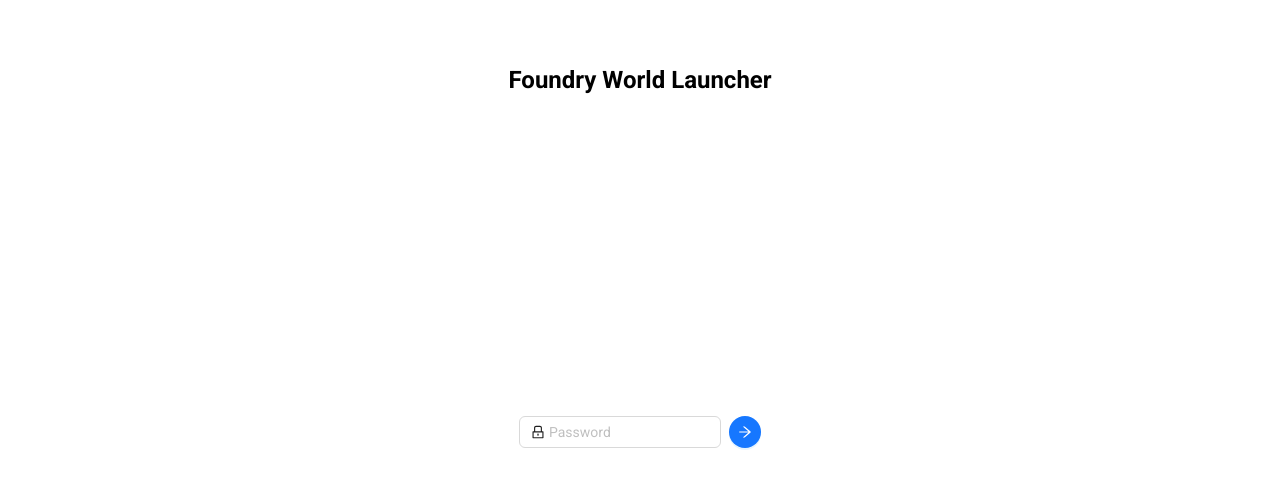
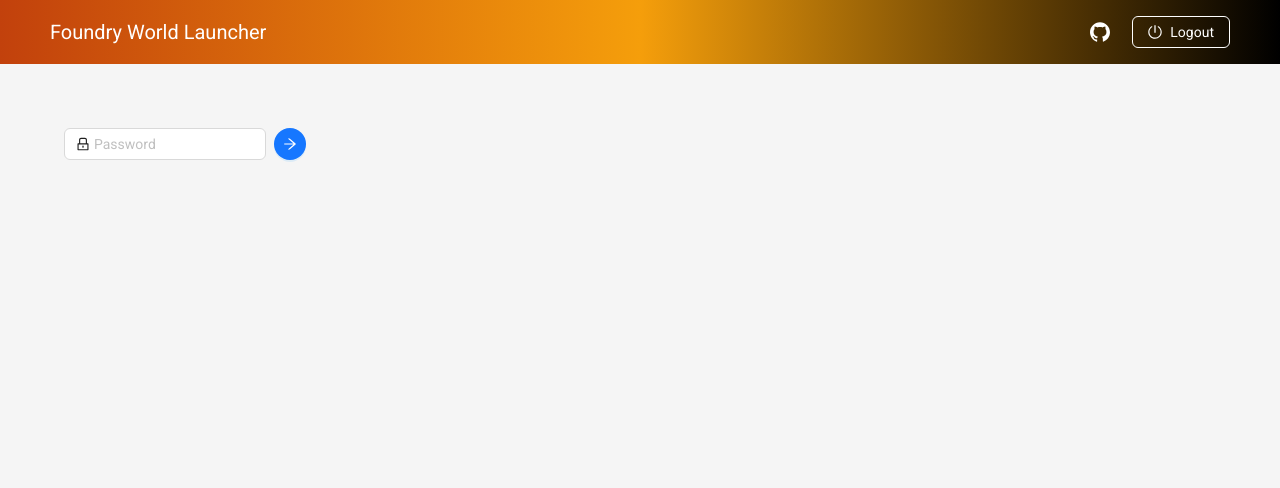
Before and after one commit to rklos/foundry-world-launcher, a Next.js app: page /login in a window 1280 px wide. Shown: the top 488 px of the page. Built offline with nearby package versions, Linux system fonts and the light colour scheme.

Commit message:
Add better layout

```diff
--- a/src/app/layout.tsx
+++ b/src/app/layout.tsx
@@ -2,6 +2,7 @@
 import type { ReactNode } from 'react';
 import type { Metadata } from 'next';
 import Providers from '~/providers';
+import AntdLayout from '~/components/antd-layout';
 
 export const metadata: Metadata = {
   title: 'Foundry World Launcher',
@@ -19,12 +20,13 @@
   };
 
   return (
-    <html lang="en" className="w-screen h-screen">
-      <body className="w-full h-full flex flex-col items-center p-16">
-        <h1 className="text-2xl mb-8">Foundry World Launcher</h1>
-        <Providers env={ publicEnv }>
-          { children }
-        </Providers>
+    <html lang="en">
+      <body>
+        <AntdLayout>
+          <Providers env={ publicEnv }>
+            { children }
+          </Providers>
+        </AntdLayout>
       </body>
     </html>
   );
--- /dev/null
+++ b/src/components/antd-layout.tsx
@@ -0,0 +1,43 @@
+'use client';
+
+import type { ReactNode } from 'react';
+import { Button, Layout } from 'antd';
+import { PoweroffOutlined, GithubOutlined } from '@ant-design/icons';
+import { redirect } from 'next/navigation';
+
+const { Header, Content } = Layout;
+
+interface Props {
+  children: ReactNode;
+}
+
+export default function AntdLayout({ children }: Props) {
+  const github = () => {
+    window.open('https://github.com/rklos/foundry-world-launcher');
+  };
+
+  const logout = () => {
+    redirect('/auth/logout');
+  };
+
+  return (
+    <Layout className="w-screen min-h-screen">
+      <Header className="flex items-center text-white bg-gradient-to-r from-orange-700 via-amber-500 to-black">
+        <div className="text-xl">Foundry World Launcher</div>
+        <div className="flex-1" />
+        <Button icon={ <GithubOutlined className="text-white !text-xl" /> }
+                className="mx-4"
+                onClick={ () => github() }
+                type="text" />
+        <Button icon={ <PoweroffOutlined /> }
+                onClick={ () => logout() }
+                ghost>
+          Logout
+        </Button>
+      </Header>
+      <Content className="p-16">
+        { children }
+      </Content>
+    </Layout>
+  );
+}
--- a/src/components/home/WorldsList/WorldsList.tsx
+++ b/src/components/home/WorldsList/WorldsList.tsx
@@ -21,7 +21,9 @@
   };
 
   return (
-    <Space direction="horizontal" size="middle">
+    <Space direction="horizontal"
+           size="middle"
+           wrap>
       { worlds.map((world) => (
         <World data={ world }
                isCurrent={ currentWorld === world.id }
--- a/src/libs/AntdRegistry.tsx
+++ b/src/libs/AntdRegistry.tsx
@@ -6,7 +6,7 @@
 import type Entity from '@ant-design/cssinjs/es/Cache';
 import { useServerInsertedHTML } from 'next/navigation';
 
-function StyledComponentsRegistry({ children }: { children: ReactNode }) {
+export default function StyledComponentsRegistry({ children }: { children: ReactNode }) {
   // eslint-disable-next-line react-hooks/exhaustive-deps -- `createCache` is required to be called only once.
   const cache = useMemo<Entity>(() => createCache(), [ createCache ]);
   useServerInsertedHTML(() => (
@@ -15,5 +15,3 @@
   ));
   return <StyleProvider cache={ cache }>{ children }</StyleProvider>;
 }
-
-export default StyledComponentsRegistry;
```
